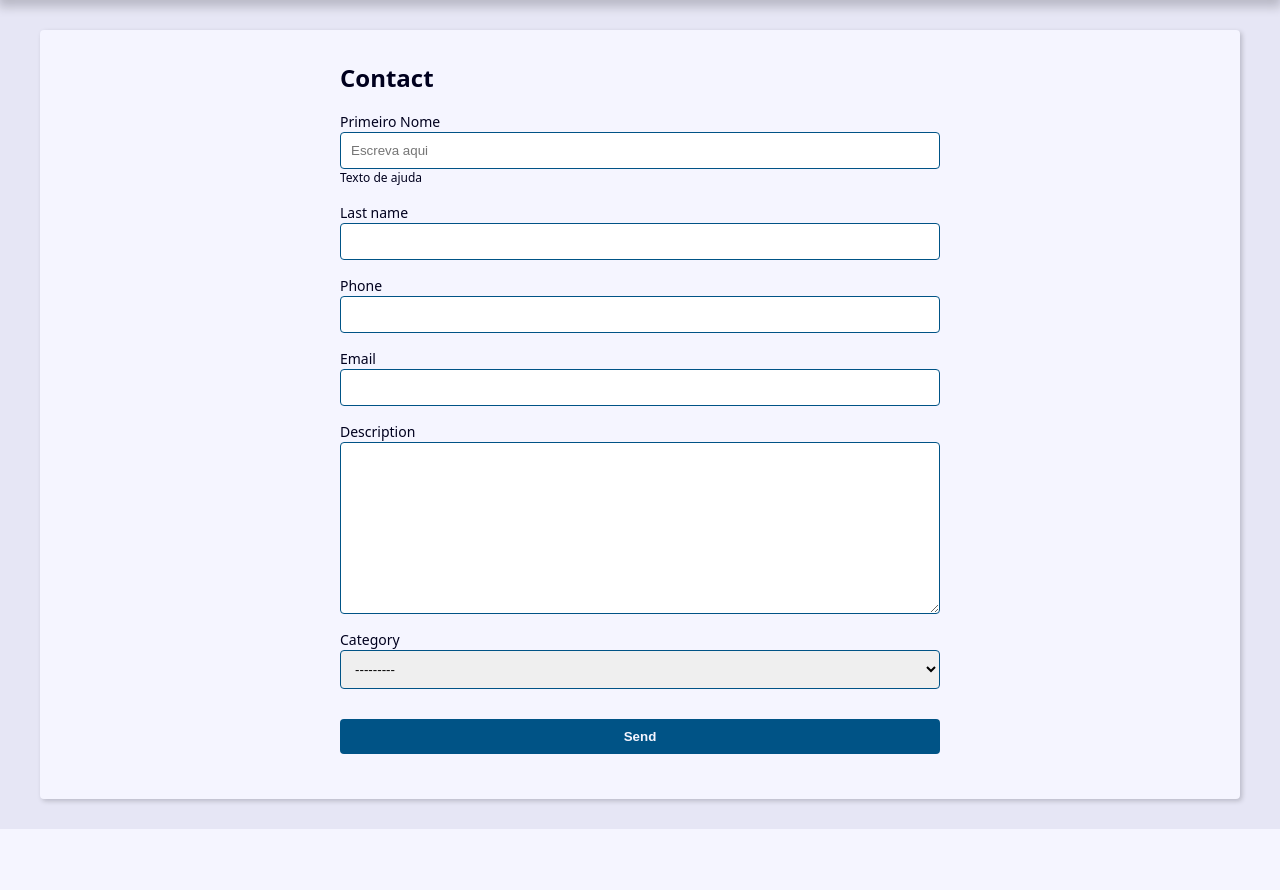
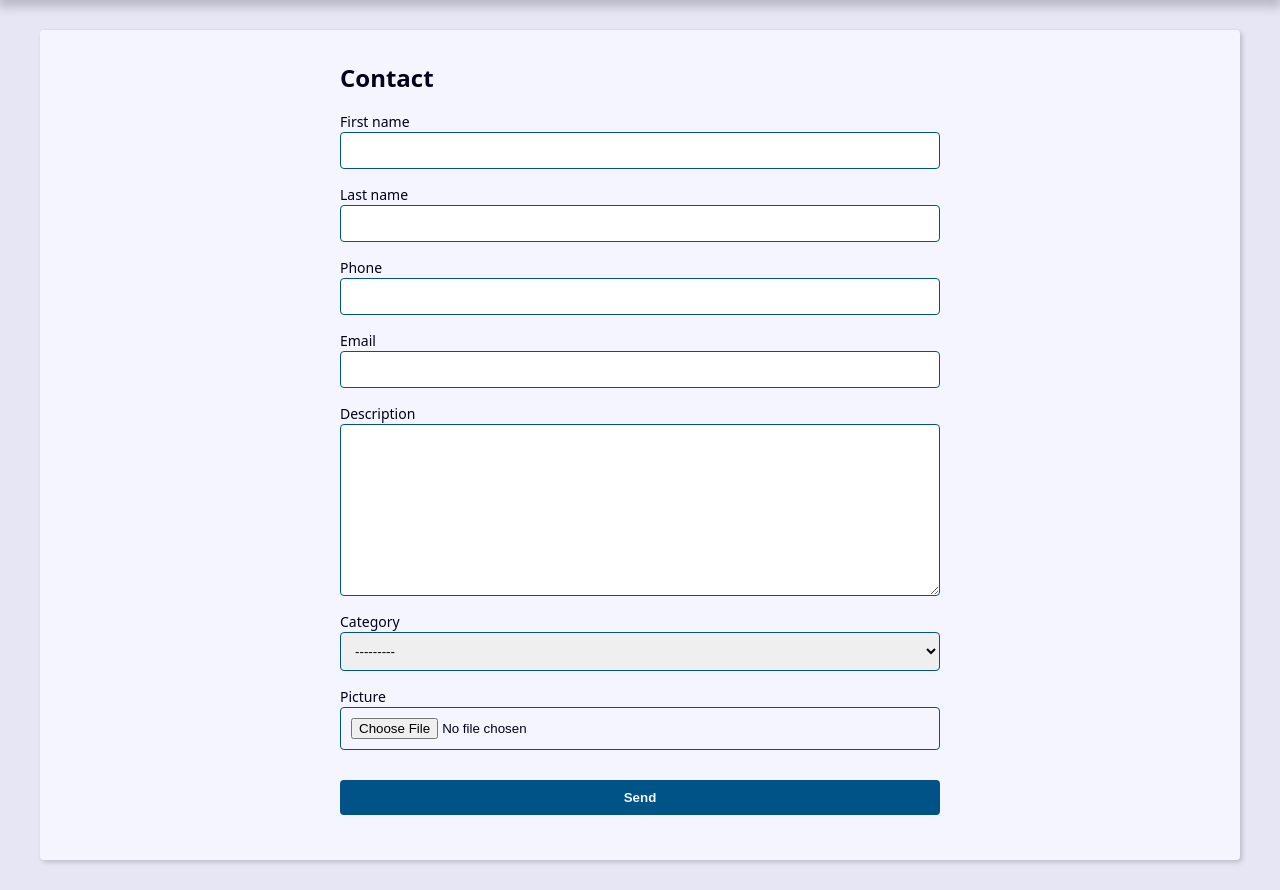
Before and after one commit to brbzalck/Projeto-Agenda---Django, a Django app: page /contact/create/ in a window 1280 px wide. Shown: the part 239-1129 px from the top of the page. Before the commit the page ends 1068 px from the top, so only its background shows below. Run offline with Django 5.2, Linux system fonts and the light colour scheme; data that the repository does not hold is empty.

Commit message:
Trabalhando com ImageField no template e nos forms

```diff
--- a/contact/forms.py
+++ b/contact/forms.py
@@ -4,26 +4,17 @@ from . import models
 
 # Criando form baseado no Model django
 class ContactForm(forms.ModelForm):
-    # editando a column first_name da model com widget para atributos na label
-    first_name = forms.CharField(
-        widget=forms.TextInput(
+    # editando como quero que o campo picture fique
+    picture = forms.ImageField(
+        # permetindo upload de arquivos
+        widget=forms.FileInput(
+            # aceitando apenas imagens
             attrs={
-                'placeholder': 'Escreva aqui'
+                'accept': 'image/*'
             }
-        ),
-        label='Primeiro Nome',
-        help_text='Texto de ajuda',
+        )
     )
 
-
-    def __init__(self, *args, **kwargs):
-        super().__init__(*args, **kwargs)
-
-        # pegando pelo init do contactForm o first_name e modificando com widgets
-
-        # self.fields['first_name'].widget.attrs.update({
-        #     'placeholder': 'Escreva aqui!'
-        # })
 
     class Meta:
         # definindo qual model se trata
@@ -31,15 +22,8 @@ class ContactForm(forms.ModelForm):
         # selecioanando os atributos da model(table)
         fields = (
             'first_name', 'last_name', 'phone',
-            'email', 'description', 'category',
+            'email', 'description', 'category', 'picture',
         )
-        # widgets = {
-        #     'first_name': forms.TextInput(
-        #         attrs={
-        #             'placeholder': 'Escreva aqui'
-        #         }
-        #     )
-        # }
 
     # função clean que pega os dados limpos do POST(tem acesso a tds campos do form)
     def clean(self):
--- a/contact/templates/contact/create.html
+++ b/contact/templates/contact/create.html
@@ -25,8 +25,16 @@
                         {% comment %} usando o help text da class ContactForm {% endcomment %}
                             <p class="help-text">{{ field.help_text }}</p>
                         {% endif %}
+                    </div>
+                    <!-- condicional que verifica se existe picture e URL para exibir  -->
+                        {% if field.name == 'picture' and field.value.url %}
+                            <div class="form-group">
+                                <!-- pegando a url do campo e atribuindo a IMG -->
+                                <img src="{{ field.value.url }}" alt="">
+                            </div>
+                        {% endif %}
 
-                    </div>
+
                 {% endfor %}
              <!-- Se existir error em algum form -->
             {% if form.non_field_errors %}
--- a/contact/views/contact_form.py
+++ b/contact/views/contact_form.py
@@ -9,8 +9,8 @@ def create(request):
     form_action = reverse('contact:create')
     # se o usuário entrar com dados == POST
     if request.method == 'POST':
-        # salvando os dados obtidos pelo POST
-        form = ContactForm(request.POST)
+        # salvando os dados obtidos pelo POST e os arquivos
+        form = ContactForm(request.POST, request.FILES)
         # enviando para o context os dados obtidos de POST
         context = {
             # form preenchido
@@ -56,7 +56,9 @@ def update(request, contact_id):
     # se o usuário entrar com dados == POST
     if request.method == 'POST':
         # atualizando com instance=contact, os novos dados vindo do POST no ID certo
-        form = ContactForm(request.POST, instance=contact)
+        form = ContactForm(request.POST, request.FILES, instance=contact)
+        # colocando arquivos dentro do form para manipulação
+
         # enviando para o context os dados obtidos de POST
         context = {
             # form preenchido
```
Also changed, not shown: contact/templates/contact/contact.html (+7 -0 lines).
